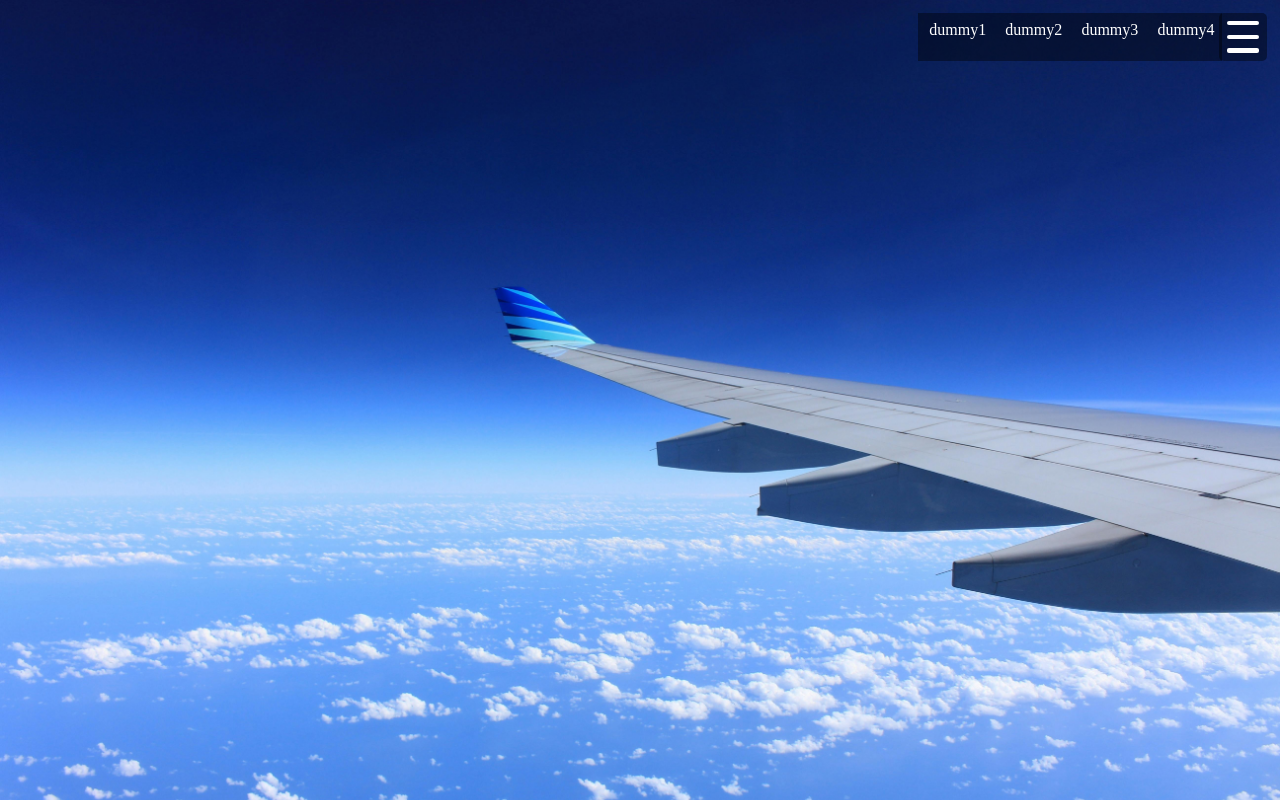
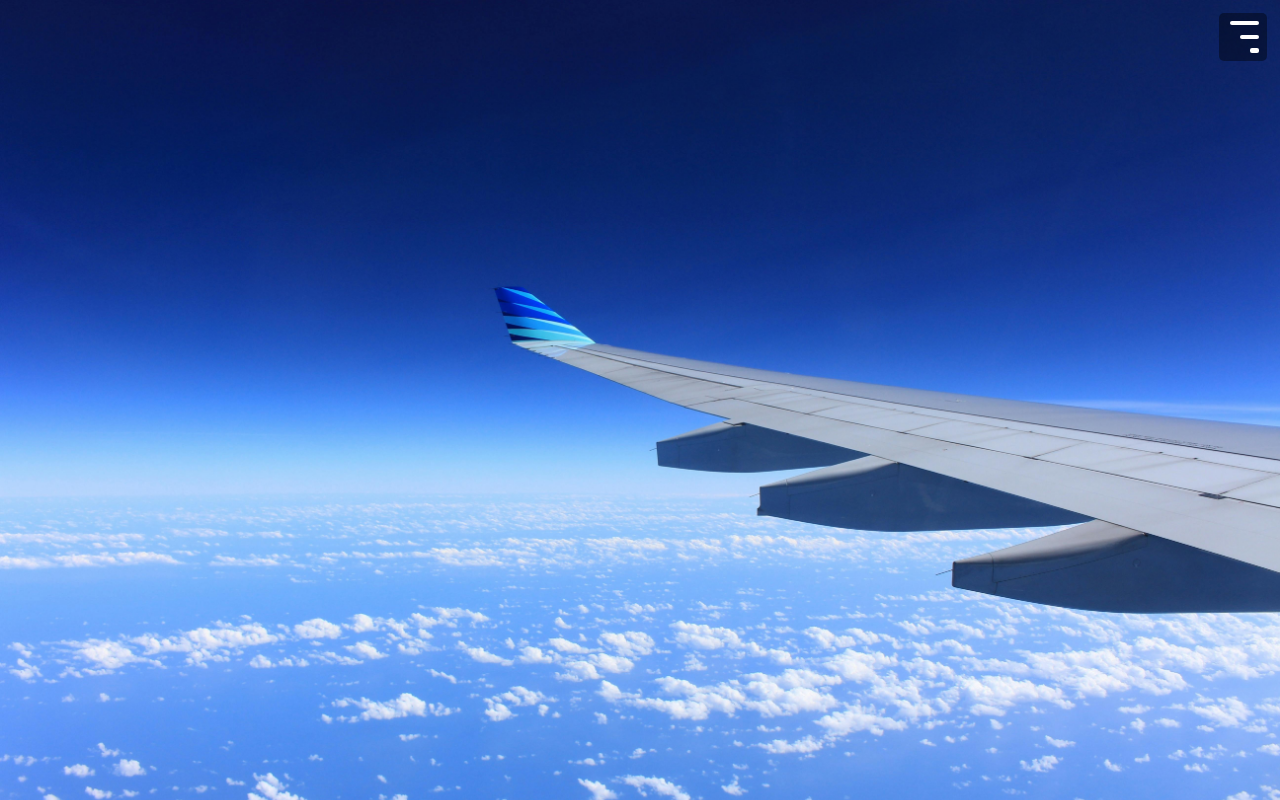
Before and after one commit to Four-Bits/Aerothon-6.0, a plain HTML site: page index.html in a window 1280 px wide. Drawn offline with Linux system fonts and the light colour scheme.

Commit message:
navbar added

```diff
--- a/index.html
+++ b/index.html
@@ -17,7 +17,7 @@
                 <div>dummy4</div>
             </div>
             <div class = "menu">
-                <input type = "checkbox">
+                <input type = "checkbox" class = "menu-toggle">
                 <div class = "menu-stick"></div>
                 <div class = "menu-stick"></div>
                 <div class = "menu-stick"></div>
--- a/main.js
+++ b/main.js
@@ -0,0 +1,13 @@
+let menuToggle = document.querySelector(".menu-toggle");
+let navbarContent = document.querySelector(".navbar-content");
+
+menuToggle.click();
+
+menuToggle.addEventListener("click", (e) =>{
+    if(!menuToggle.checked){
+        navbarContent.style.animation = "nav-in 300ms ease-in 0ms forwards";
+    }else{
+
+        navbarContent.style.animation = "nav-out 300ms ease-in 0ms forwards";
+    }
+})
--- a/style.css
+++ b/style.css
@@ -17,8 +17,8 @@
     height : 10vh;
     display : flex;
     justify-content: flex-end;
-    padding : 1%;
-
+    margin-right : 1%;
+    padding-top : 1%;
     overflow: hidden;
 }
 
@@ -83,19 +83,19 @@
 .navbar-content{
     display : flex;
     flex-direction: row;
+    align-items: center;
     height: 4vh;
     width : auto;
     gap : 1.2em;
-    padding : .5em;
-    padding-left : .7em;
+    padding : .5em 1em;
     background-color: rgba(0, 0, 0, 0.4);
     backdrop-filter: blur(100px);
 
     color : white;
     position: relative;
-    left : .2em;
-
-    animation : nav-in 300ms ease-in;
+    left : 100%;
+    margin-right : 1em;
+    border-radius : 5px;
 }
 
 @keyframes nav-in {
@@ -103,6 +103,37 @@
         left : 100%;
     }
     100%{
-        left :.2em;
+        left : 0;
     }
 }
+
+@keyframes nav-out {
+    0%{
+        left : 0%;
+    }
+    100%{
+        left : 100%;
+    }
+}
+
+.navbar-content > div{
+    display: inline-block;
+    position: relative;
+    color: white;
+}
+.navbar-content > div:after{
+    content: '';
+    position: absolute;
+    width: 100%;
+    transform: scaleX(0);
+    height: 2px;
+    bottom: 0;
+    left: 0;
+    background-color: white;
+    transform-origin: bottom right;
+    transition: transform 0.25s ease-out;
+}
+.navbar-content > div:hover:after {
+    transform: scaleX(1);
+    transform-origin: bottom left;
+  }
```
